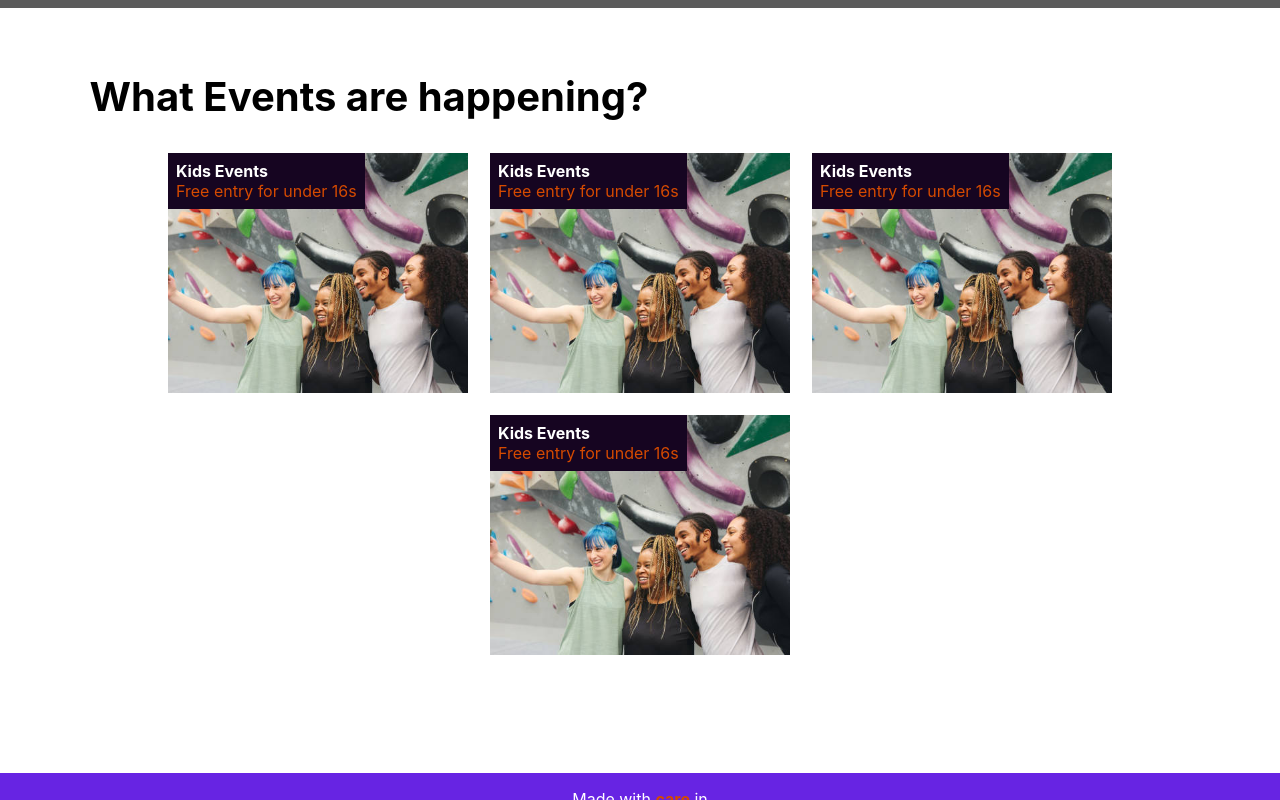
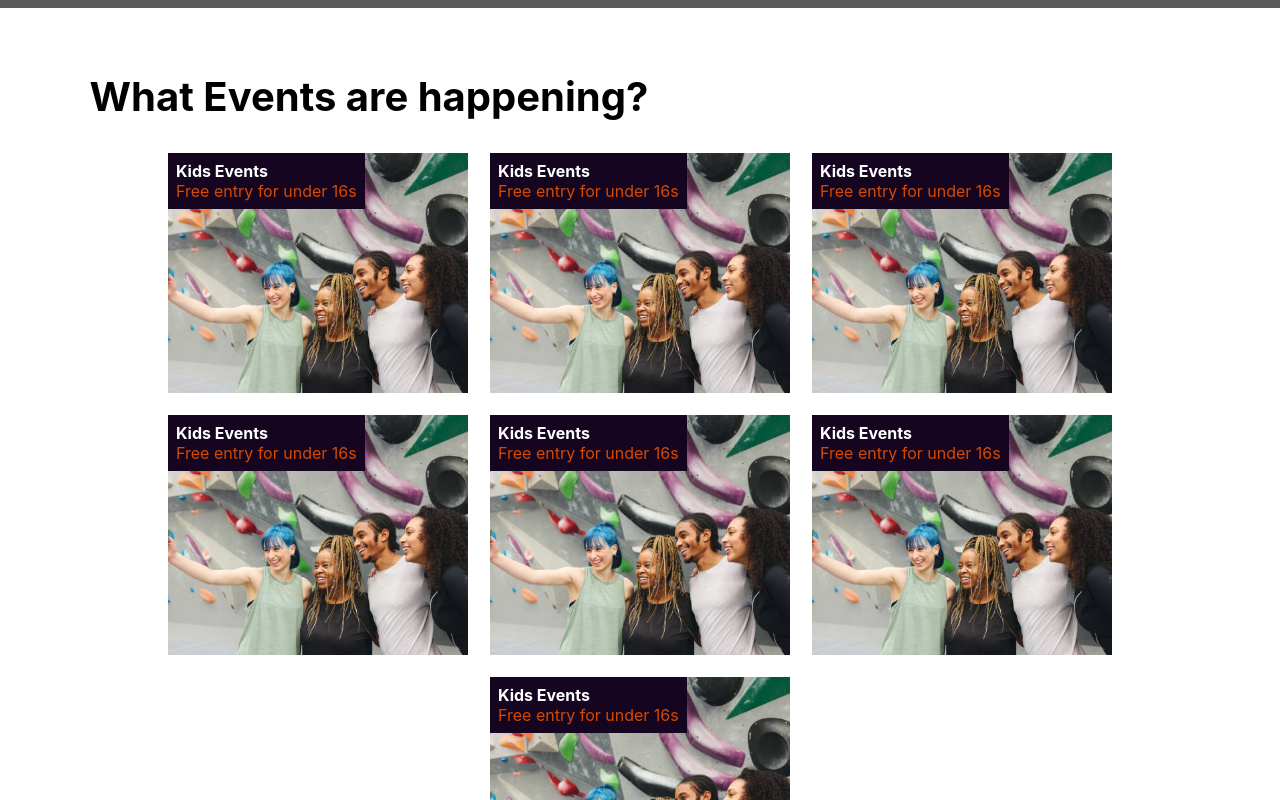
Before and after one commit to WildHeat/bouldering-booking, a React (Create React App) app: page /events in a window 1280 px wide. Shown: the part 460-1260 px from the top of the page. Built offline with nearby package versions, Linux system fonts and the light colour scheme; grey boxes are pictures that could not be loaded.

Commit message:
updated events data

```diff
--- a/src/components/EventsPage/EventsData.json
+++ b/src/components/EventsPage/EventsData.json
@@ -1,5 +1,20 @@
 {
     "data" : [{
+        "title": "Kids Events",
+        "shortDescription": "Free entry for under 16s",
+        "content":
+          "Some information about something to do witht hte event. I dont know what to put here so yeah...i should just use Lorum ipsum but i guess its too late now :P"
+      },{
+        "title": "Kids Events",
+        "shortDescription": "Free entry for under 16s",
+        "content":
+          "Some information about something to do witht hte event. I dont know what to put here so yeah...i should just use Lorum ipsum but i guess its too late now :P"
+      },{
+        "title": "Kids Events",
+        "shortDescription": "Free entry for under 16s",
+        "content":
+          "Some information about something to do witht hte event. I dont know what to put here so yeah...i should just use Lorum ipsum but i guess its too late now :P"
+      },{
         "title": "Kids Events",
         "shortDescription": "Free entry for under 16s",
         "content":
--- a/src/components/EventsPage/EventsPage.css
+++ b/src/components/EventsPage/EventsPage.css
@@ -21,7 +21,6 @@
   background-image: url("../../img/class-friends.jpg");
   background-position: center;
   background-size: cover;
-  background-color: aqua;
   width: 23.5%;
   height: 30vh;
   min-width: 300px;
@@ -30,7 +29,7 @@
 }
 
 .all-events-container {
-  width: fit-content;
+  width: 100%;
   padding-block: 2em;
   display: flex;
   justify-content: center;
```
